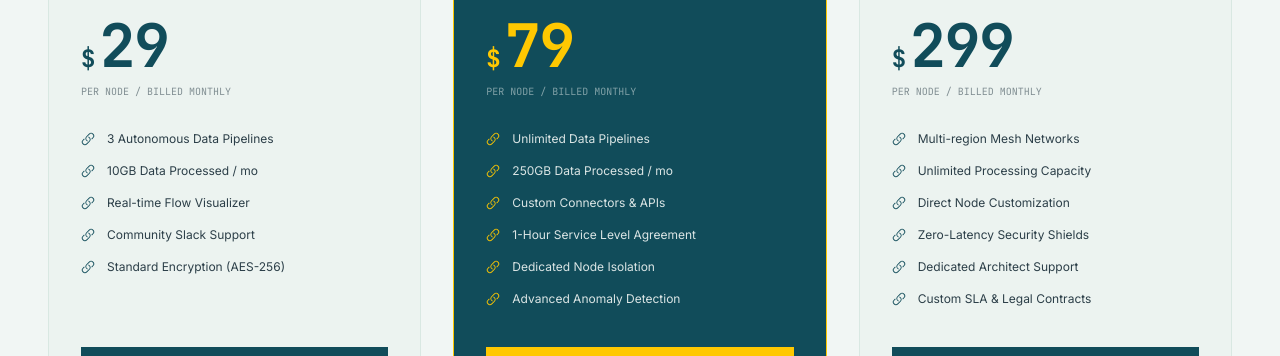
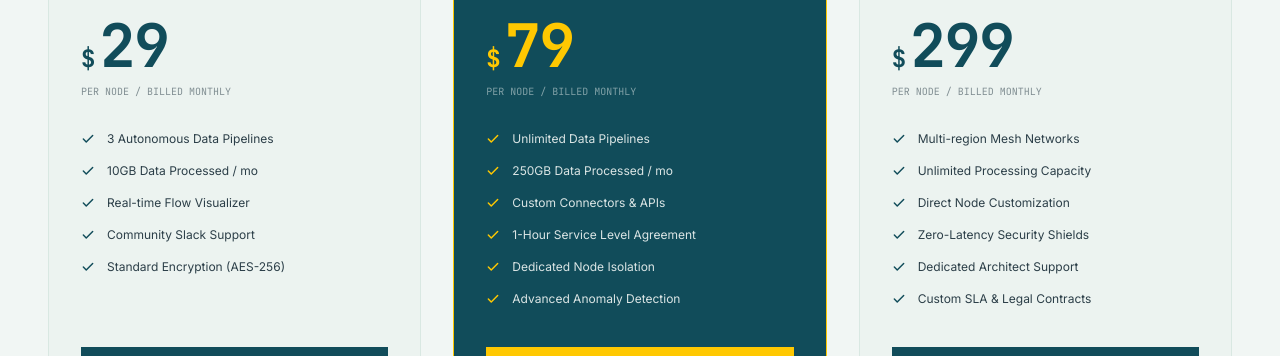
Before and after one commit to Abhishek-092/FB-round1-app, a React (Vite) app: page / in a window 1280 px wide. Shown: the part 3820-4176 px from the top of the page. Built offline with nearby package versions, Linux system fonts and the light colour scheme.

Commit message:
updating

```diff
--- a/src/components/Pricing.jsx
+++ b/src/components/Pricing.jsx
@@ -54,10 +54,14 @@
             <li key={idx} className="flex items-center gap-3">
               <svg
                 viewBox="0 0 24 24"
-                fill="currentColor"
+                fill="none"
+                stroke="currentColor"
+                strokeWidth="2.5"
+                strokeLinecap="round"
+                strokeLinejoin="round"
                 className={`w-3.5 h-3.5 flex-shrink-0 ${plan.primary ? 'text-[#FFC801]' : 'text-[#114C5A]'}`}
               >
-                <path fillRule="evenodd" d="M19.902 4.098a3.75 3.75 0 0 0-5.304 0l-4.5 4.5a3.75 3.75 0 0 0 1.035 6.037a.75.75 0 0 1-.646 1.353a5.25 5.25 0 0 1-1.449-8.45l4.5-4.5a5.25 5.25 0 1 1 7.424 7.424l-1.757 1.757a.75.75 0 1 1-1.06-1.06l1.757-1.757a3.75 3.75 0 0 0 0-5.304Zm-7.389 4.267a.75.75 0 0 1 1-.353a5.25 5.25 0 0 1 1.449 8.45l-4.5 4.5a5.25 5.25 0 1 1-7.424-7.424l1.757-1.757a.75.75 0 1 1 1.06 1.06l-1.757 1.757a3.75 3.75 0 1 0 5.304 5.304l4.5-4.5a3.75 3.75 0 0 0-1.035-6.037a.75.75 0 0 1-.354-1Z" clipRule="evenodd"/>
+                <path d="M20 6L9 17l-5-5" />
               </svg>
               <span className="opacity-90">{feature}</span>
             </li>
```
